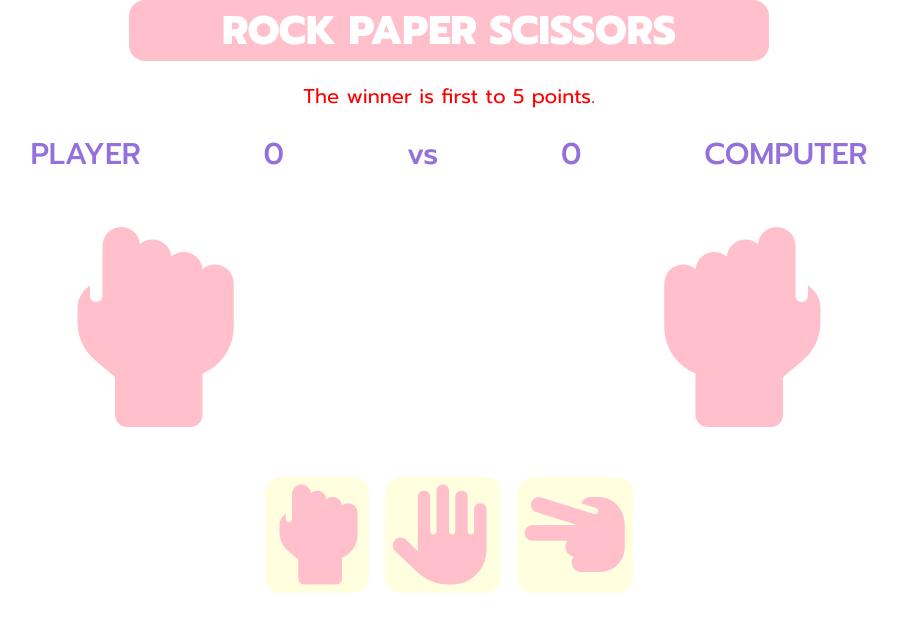
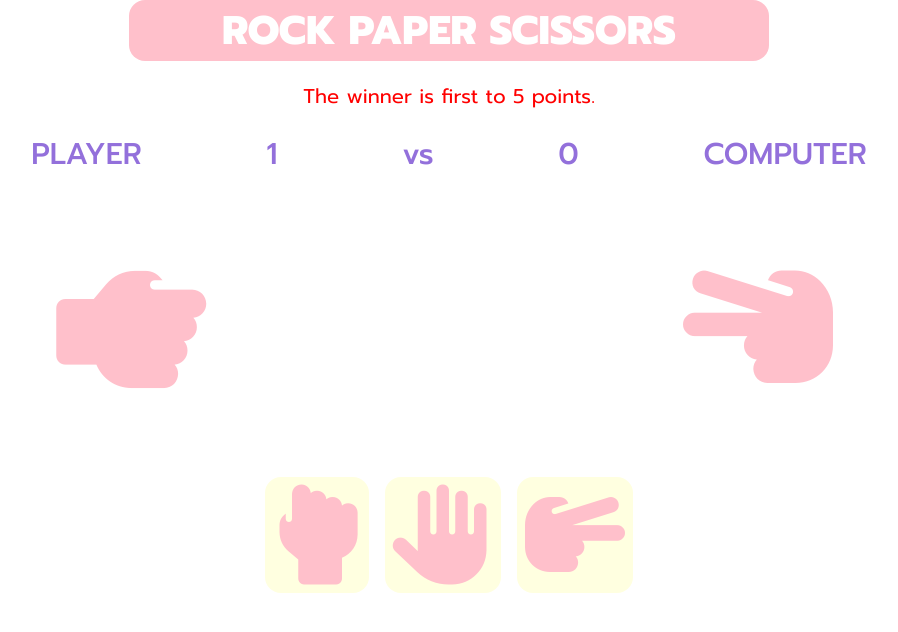
Before and after one commit to tham-ph/rock-paper-scissor, a plain HTML site: page index.html in a window 1280 px wide. Both pictures are taken after a click on the button 508 px from the left and 535 px from the top of the page. Shown: the whole page, without its empty margins (191-1089 px from the left). Drawn offline with Linux system fonts and the light colour scheme.

Commit message:
Do some interaction

```diff
--- a/index.html
+++ b/index.html
@@ -12,6 +12,8 @@
   <script src="https://kit.fontawesome.com/8339883ba8.js" crossorigin="anonymous"></script>
 
   <link rel="stylesheet" href="styles.css">
+
+  <script src="script.js" defer></script>
 
 </head>
 <body>
@@ -33,17 +35,18 @@
     <i class="fas fa-hand-rock" id="computer-hand"></i>
   </div>
   <div class="choose">
-    <button>
+    <button id="rock">
       <i class="fas fa-hand-rock"></i>
     </button>
-    <button>
+    <button id="paper">
       <i class="fas fa-hand-paper"></i>
     </button>
-    <button>
+    <button id="scissors">
       <i class="fas fa-hand-scissors"></i>
     </button>
   </div>
 
 
 </body>
+
 </html>
--- /dev/null
+++ b/script.js
@@ -0,0 +1,54 @@
+let buttons = document.querySelectorAll("button");
+for (let button of buttons) {
+  button.addEventListener("click", function() {
+
+    //deal with the player hand.
+    let playerHand = document.querySelector("#player-hand");
+    playerHand.className = "fas fa-hand-" + button.id;
+    playerHand.style.transform = "rotate(90deg)";
+    if (button.id === "scissors") {
+      playerHand.style.transform = "scaleX(-1)";
+    }
+
+    //deal with the computer hand.
+    let choices = ["rock", "paper", "scissors"];
+    let randomIndex = Math.floor(Math.random() * 3);
+    let computerHand = document.querySelector("#computer-hand");
+    computerHand.className = "fas fa-hand-" + choices[randomIndex];
+    computerHand.style.transform = "rotate(-90deg) scaleX(-1)";
+    if (choices[randomIndex] === "scissors") {
+      computerHand.style.transform = "scaleX(1)";
+    }
+
+    //deal with scores.
+    playerChoose = button.id;
+    computerChoose = choices[randomIndex];
+    let playerScore = document.querySelector("#player-score");
+    let computerScore = document.querySelector("#computer-score");
+    if (playerChoose === "rock") {
+      if (computerChoose === "paper") {
+        computerScore.textContent = String(Number(computerScore.textContent) + 1);
+      } else if (computerChoose === "scissors") {
+        playerScore.textContent = String(Number(playerScore.textContent) + 1);
+      }
+    } else if (playerChoose === "paper") {
+      if (computerChoose === "rock") {
+        playerScore.textContent = String(Number(playerScore.textContent) + 1);
+      } else if (computerChoose === "scissors") {
+        computerScore.textContent = String(Number(computerScore.textContent) + 1);
+      }
+    } else if (playerChoose === "scissors") {
+      if (computerChoose === "paper") {
+        playerScore.textContent = String(Number(playerScore.textContent) + 1);
+      } else if (computerChoose === "rock") {
+        computerScore.textContent = String(Number(computerScore.textContent) + 1);
+      }
+    }
+
+    if (playerScore.textContent === "5") {
+
+    } else if (computerScore.textcontent === "5") {
+
+    }
+  });
+}
--- a/styles.css
+++ b/styles.css
@@ -39,17 +39,20 @@ i {
   display: flex;
   justify-content: space-between;
   justify-items: center;
-  margin: 50px 20%;
+  margin: 75px 20%;
 }
 
 .battlefield i {
-  font-size: 200px;
+  font-size: 150px;
+}
+
+#player-hand {
+  transform: rotate(90deg);
 }
 
 #computer-hand {
-  transform: scaleX(-1); /* mirror */
+  transform: rotate(-90deg) scaleX(-1);
 }
-
 .choose {
   display: flex;
   justify-content: center;
@@ -61,7 +64,23 @@ i {
   border: 0 solid;
   background-color: lightyellow;
   padding: 8px;
+  /*transition: 1s;*/
+  /*transition: background-color 1s;*/
 }
+
 .choose i {
   font-size: 100px;
 }
+
+#scissors {
+  transform: scaleX(-1);
+}
+
+.choose button:hover {
+  background-color: yellow;
+}
+
+.choose button:active {
+  background-color: yellow;
+  transform: translateY(4px);
+}
```
